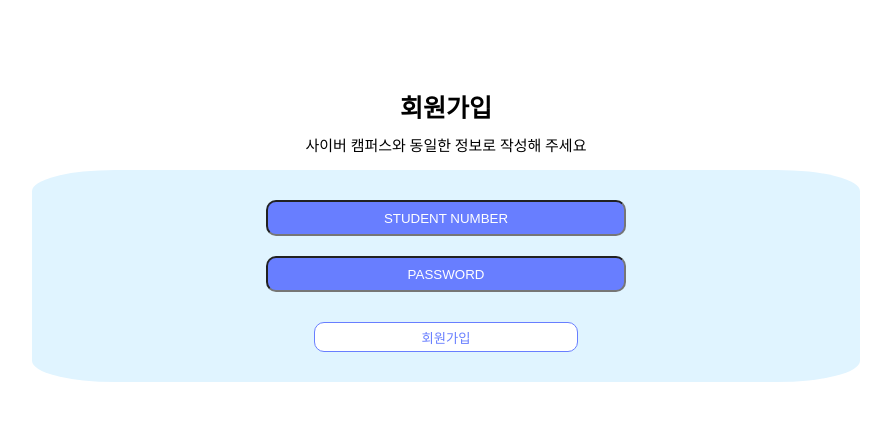
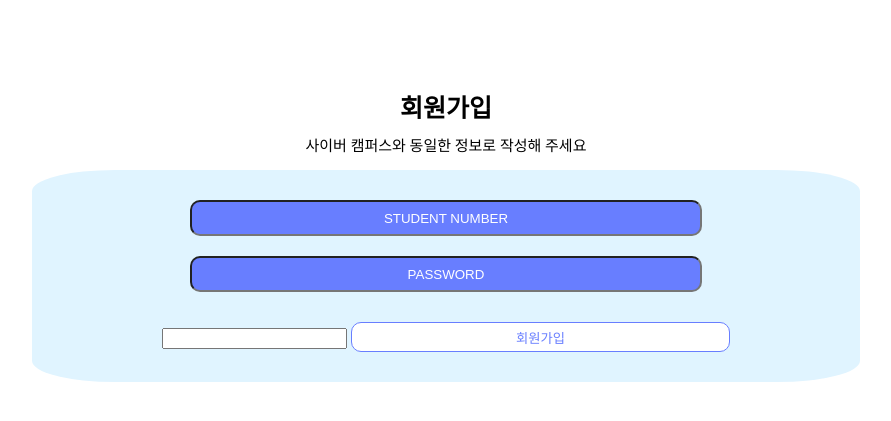
Before and after one commit to Kepler3141/CNU_cyber_campus_alarmy, a Django app: page /common/signup/ in a window 1280 px wide. Shown: the part 228-649 px from the top of the page, without its empty margins (194-1085 px from the left). Run offline with Django 4.2, Linux system fonts and the light colour scheme; some web fonts are replaced.

Commit message:
FEAT: Change signup

```diff
--- a/common/forms.py
+++ b/common/forms.py
@@ -2,9 +2,11 @@
 from django.contrib.auth.forms import UserCreationForm
 from django.contrib.auth.models import User
 
+
 class UserForm(UserCreationForm):
+    email = forms.EmailField(label="이메일")
     password2 = None
 
     class Meta:
         model = User
-        fields = ("username", "password1")
+        fields = ("username", "password1", "email")
--- a/templates/common/signup.html
+++ b/templates/common/signup.html
@@ -20,6 +20,8 @@
                        placeholder="STUDENT NUMBER" value="{{ form.username.value|default_if_none:'' }}">
                 <input type="password" class="form-control" name="password1" id="password"
                        placeholder="PASSWORD" value="{{ form.password1.value|default_if_none:'' }}">
+                <input type="text" class="form-control" name="email" id="email"
+                       placeholder="E-mail" value="{{ form.email.value|default_if_none:'' }}">
                 <button type="submit" class="btn btn-primary" id="sign-up-btn">회원가입</button>
             </form>
         </div>
```
